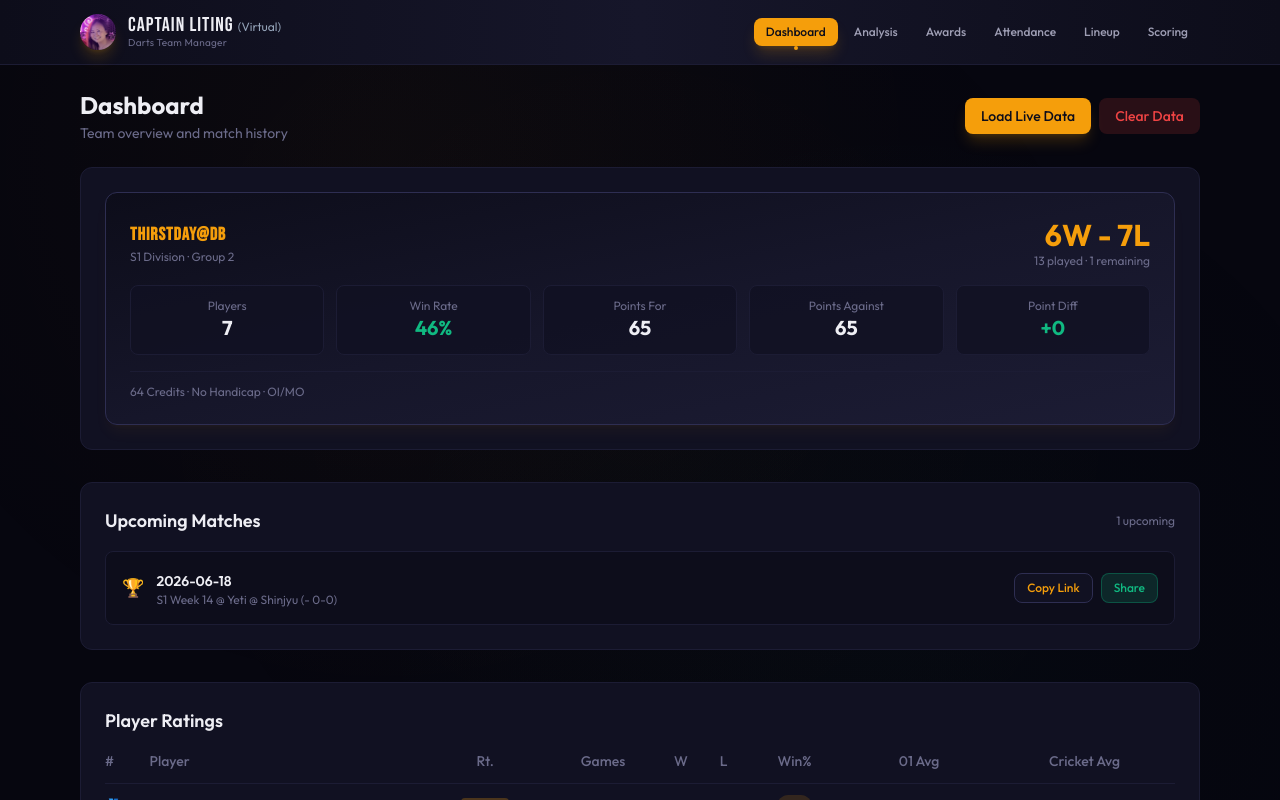
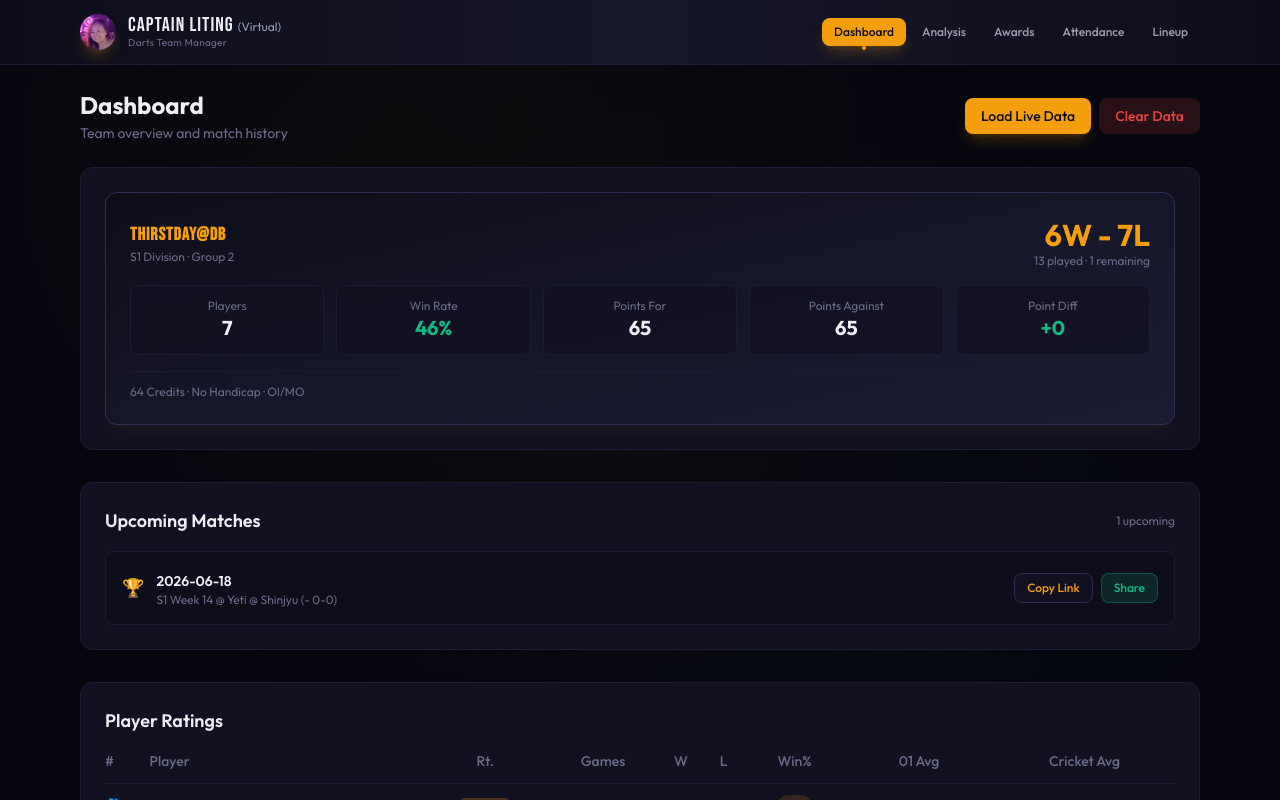
Before and after one commit to angkengyeow/thirstdayatdb, a React (Vite) app in the folder thirstdayatdb/: page / in a window 1280 px wide. Shown: the top 800 px of the page. Built offline with nearby package versions, Linux system fonts and the light colour scheme; no server answers.

Commit message:
Bud run changes (2026-06-13T15:18:46.329Z)

```diff
--- a/thirstdayatdb/src/App.tsx
+++ b/thirstdayatdb/src/App.tsx
@@ -5,11 +5,10 @@ import AnalysisPage from './pages/AnalysisPage';
 import AwardsPage from './pages/AwardsPage';
 import AttendancePage from './pages/AttendancePage';
 import LineupPage from './pages/LineupPage';
-import LiveScoringSheet from './pages/LiveScoringSheet';
 import RespondPage from './pages/RespondPage';
 import { syncFromServer } from './store';
 
-type Page = 'dashboard' | 'analysis' | 'awards' | 'attendance' | 'lineup' | 'scoring';
+type Page = 'dashboard' | 'analysis' | 'awards' | 'attendance' | 'lineup';
 
 function isRespondMode(): boolean {
   return window.location.hash.startsWith('#respond');
@@ -73,7 +72,6 @@ export default function App() {
       {page === 'awards' && <AwardsPage />}
       {page === 'attendance' && <AttendancePage onNavigateToLineup={handleNavigateToLineup} />}
       {page === 'lineup' && <LineupPage preselectDate={lineupPreselectDate} />}
-      {page === 'scoring' && <LiveScoringSheet />}
-    </div>
+          </div>
   );
 }
--- a/thirstdayatdb/src/components/Navbar.tsx
+++ b/thirstdayatdb/src/components/Navbar.tsx
@@ -9,8 +9,7 @@ const navItems = [
   { id: 'awards', label: 'Awards' },
   { id: 'attendance', label: 'Attendance' },
   { id: 'lineup', label: 'Lineup' },
-  { id: 'scoring', label: 'Scoring' },
-];
+  ];
 
 export default function Navbar({ currentPage, onNavigate }: NavbarProps) {
   return (
```
